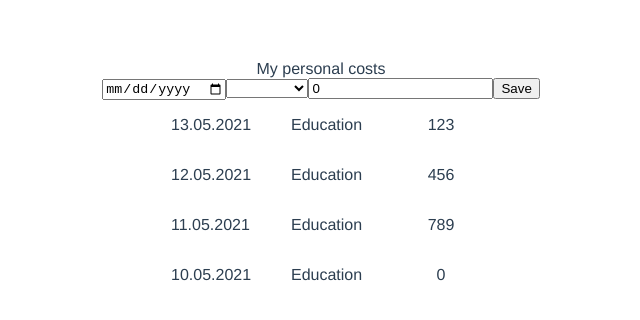
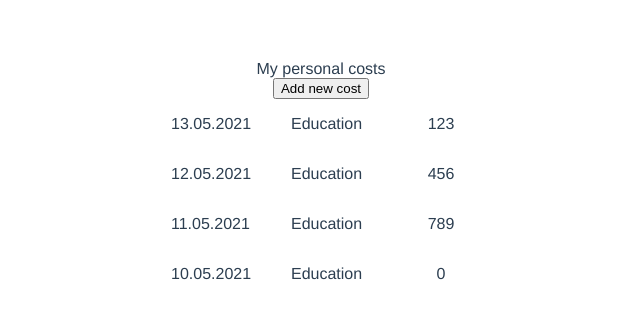
Before and after one commit to ChurMika/costs_app, a Vue app: page / in a window 1280 px wide. Shown: the top 320 px of the page, without its empty margins (319-959 px from the left). Built offline with nearby package versions, Linux system fonts and the light colour scheme.

Commit message:
btn add new cost

```diff
--- a/src/App.vue
+++ b/src/App.vue
@@ -13,6 +13,7 @@
 <script>
 import PaymentsList from './components/PaymentsList'
 import PaymentForm from './components/PaymentForm'
+
 
 export default {
   name: 'App',
--- /dev/null
+++ b/src/components/AddButton.vue
@@ -0,0 +1,20 @@
+<template>
+  <div>
+    <button @click="openForm">Add new cost</button>
+  </div>
+</template>
+
+<script>
+export default {
+  methods: {
+      openForm () {
+          this.$emit('open')
+      }
+  }
+}
+</script>
+
+
+<style lang="scss">
+
+</style>
--- a/src/components/PaymentForm.vue
+++ b/src/components/PaymentForm.vue
@@ -1,5 +1,7 @@
 <template>
   <div>
+    <AddButton @open="showForm" />
+    <div v-if="choice">
       <input type="date" placeholder="01.01.1900" v-model="date" />
       <select v-model="category">
         <option v-for="(value, index) in values" :key="index">{{ value }}</option>
@@ -7,16 +9,23 @@
       <input placeholder="Price" v-model.number="price" />
       <button @click="save">Save</button>
     </div>
+  </div>
 </template>
 
 <script>
+import AddButton from './AddButton'
+
 export default {
+  components: {
+    AddButton
+  },
   data () {
     return {
       date: '',
       category: '',
       price: 0,
-      values: ['Food', 'Transport', 'Education', 'Clothes', 'Others']
+      values: ['Food', 'Transport', 'Education', 'Clothes', 'Others'],
+      choice: false
     }
   },
   props: {
@@ -26,6 +35,14 @@ export default {
     save () {
       const { date, category, price } = this
       this.$emit('add', { date, category, price })
+    },
+    showForm (choice) {
+      if (this.choice === false) {
+        this.choice = true
+      } else {
+        this.choice = false
+      }
+
     }
   }
 }
```
Lines whose indentation alone changed are shown as unchanged.
